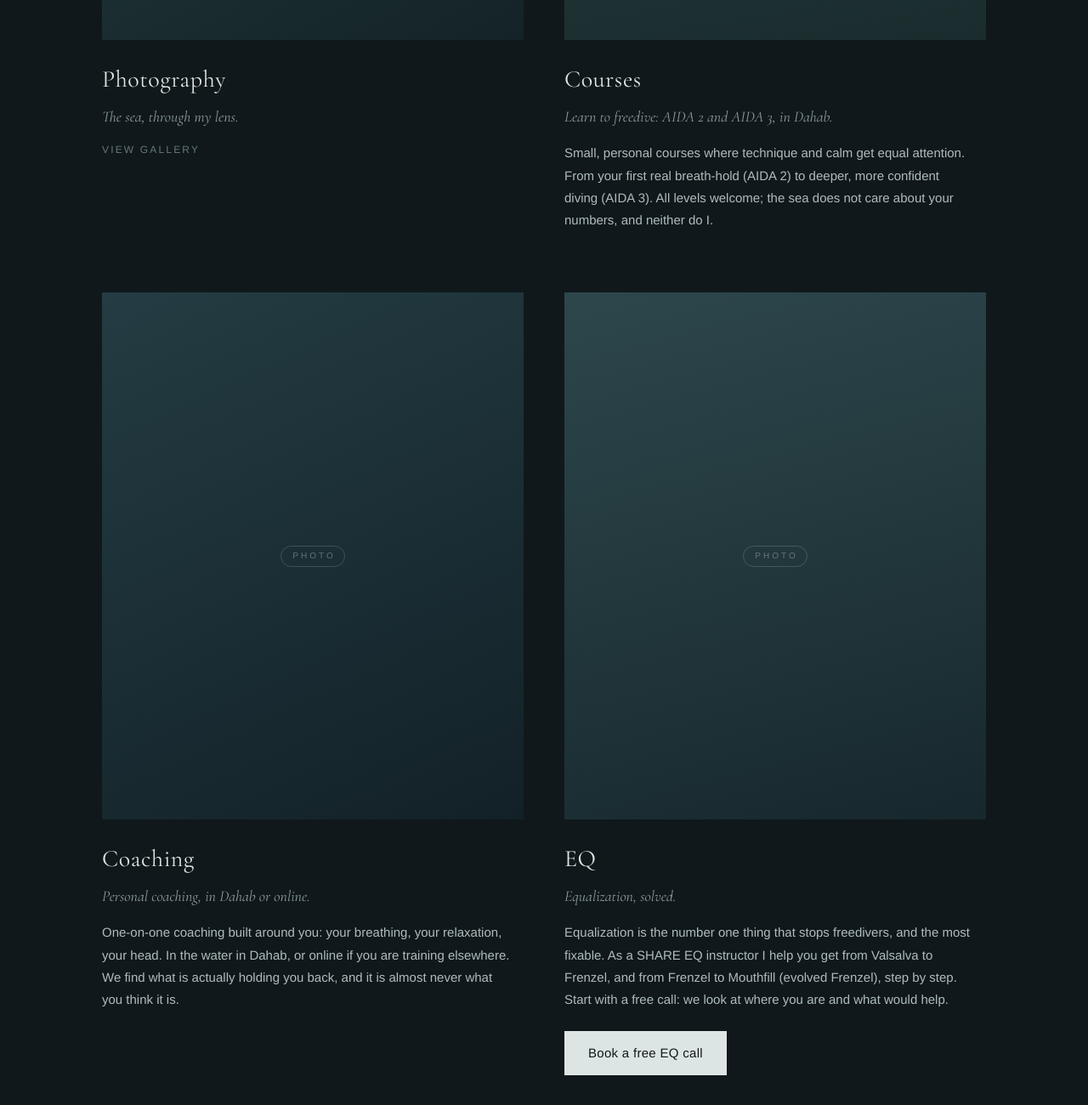
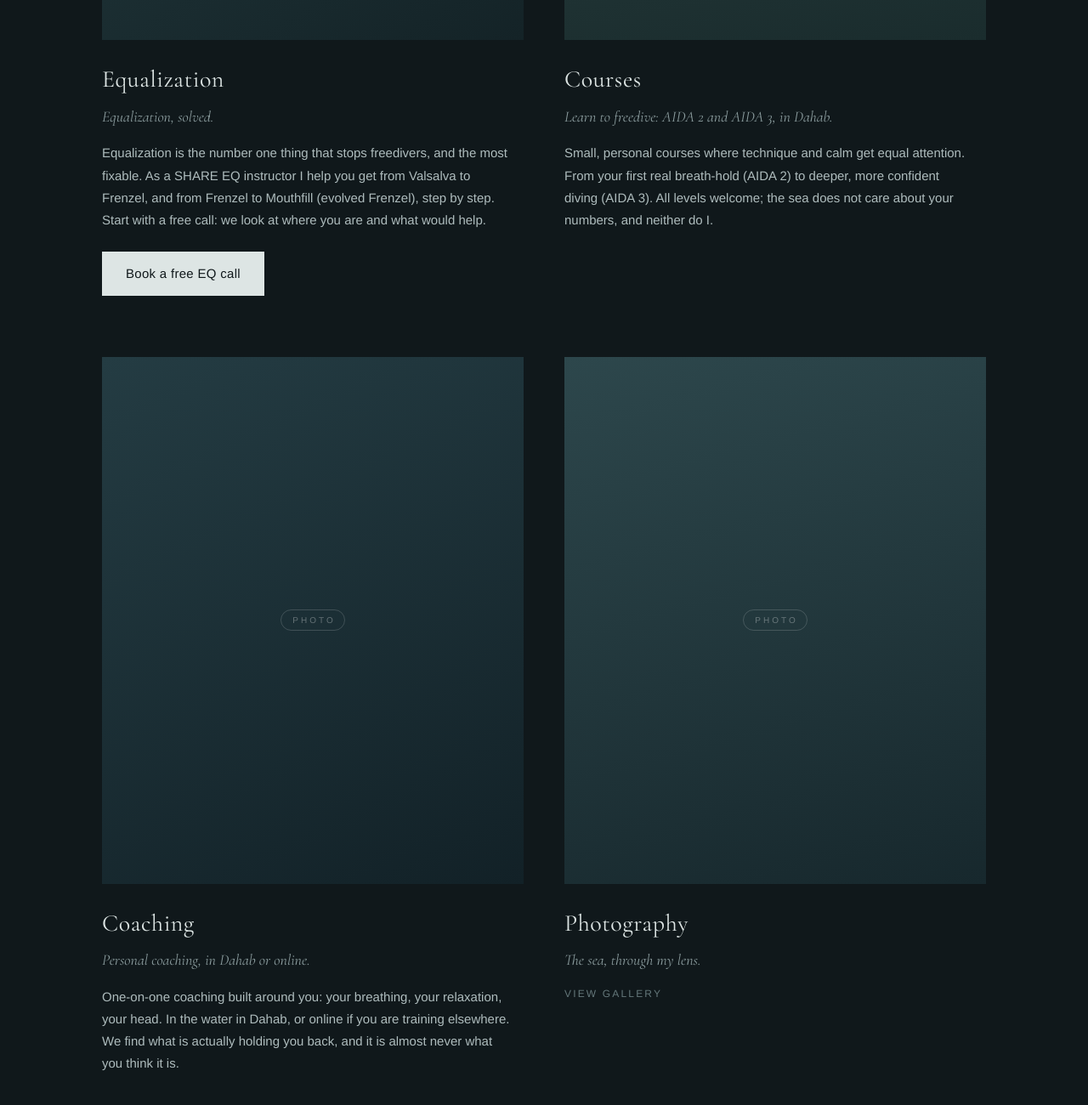
Before and after one commit to Pleijers/irina-site, a plain HTML site: page index.html in a window 1280 px wide. Shown: the part 2320-3620 px from the top of the page at 85% size. Drawn offline with nearby package versions, Linux system fonts and the light colour scheme.

Commit message:
Reorder work cards: Equalization first, Photography last; spell out EQ
Co-Authored-By: Claude Fable 5 <noreply@anthropic.com>

```diff
--- a/index.html
+++ b/index.html
@@ -39,11 +39,12 @@
     <p class="kicker">Work</p>
     <div class="cards">
 
-      <article class="card card-click" role="button" tabindex="0" data-modal="modal-photography" aria-haspopup="dialog">
+      <article class="card">
         <div class="card-image ph ph-1"><span class="ph-label">photo</span></div>
-        <h2>Photography</h2>
-        <p class="card-tag">The sea, through my lens.</p>
-        <p class="card-more">View gallery</p>
+        <h2>Equalization</h2>
+        <p class="card-tag">Equalization, solved.</p>
+        <p class="card-text">Equalization is the number one thing that stops freedivers, and the most fixable. As a SHARE EQ instructor I help you get from Valsalva to Frenzel, and from Frenzel to Mouthfill (evolved Frenzel), step by step. Start with a free call: we look at where you are and what would help.</p>
+        <a class="button" href="#">Book a free EQ call</a>
       </article>
 
       <article class="card">
@@ -60,12 +61,11 @@
         <p class="card-text">One-on-one coaching built around you: your breathing, your relaxation, your head. In the water in Dahab, or online if you are training elsewhere. We find what is actually holding you back, and it is almost never what you think it is.</p>
       </article>
 
-      <article class="card">
+      <article class="card card-click" role="button" tabindex="0" data-modal="modal-photography" aria-haspopup="dialog">
         <div class="card-image ph ph-4"><span class="ph-label">photo</span></div>
-        <h2>EQ</h2>
-        <p class="card-tag">Equalization, solved.</p>
-        <p class="card-text">Equalization is the number one thing that stops freedivers, and the most fixable. As a SHARE EQ instructor I help you get from Valsalva to Frenzel, and from Frenzel to Mouthfill (evolved Frenzel), step by step. Start with a free call: we look at where you are and what would help.</p>
-        <a class="button" href="#">Book a free EQ call</a>
+        <h2>Photography</h2>
+        <p class="card-tag">The sea, through my lens.</p>
+        <p class="card-more">View gallery</p>
       </article>
 
     </div>
```
